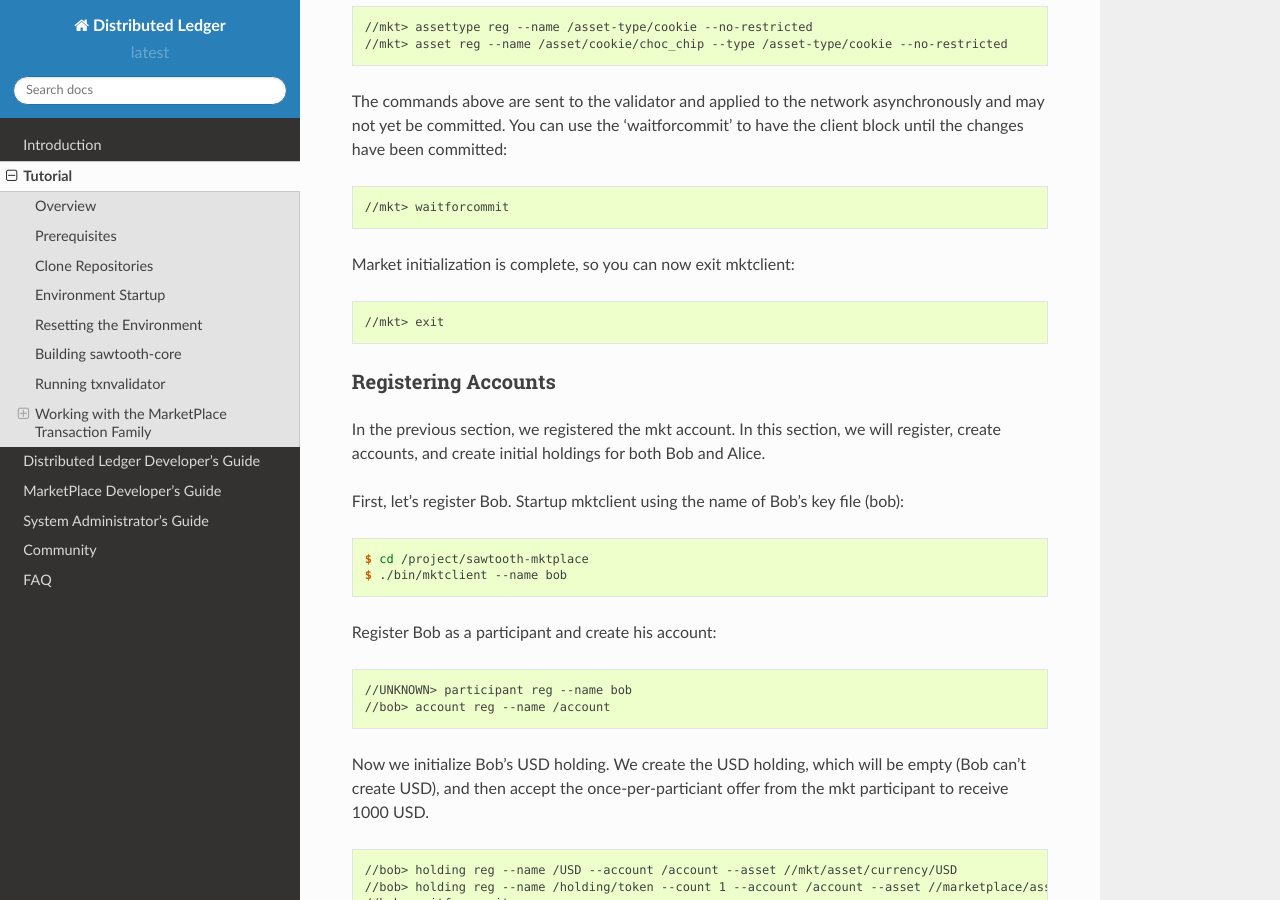
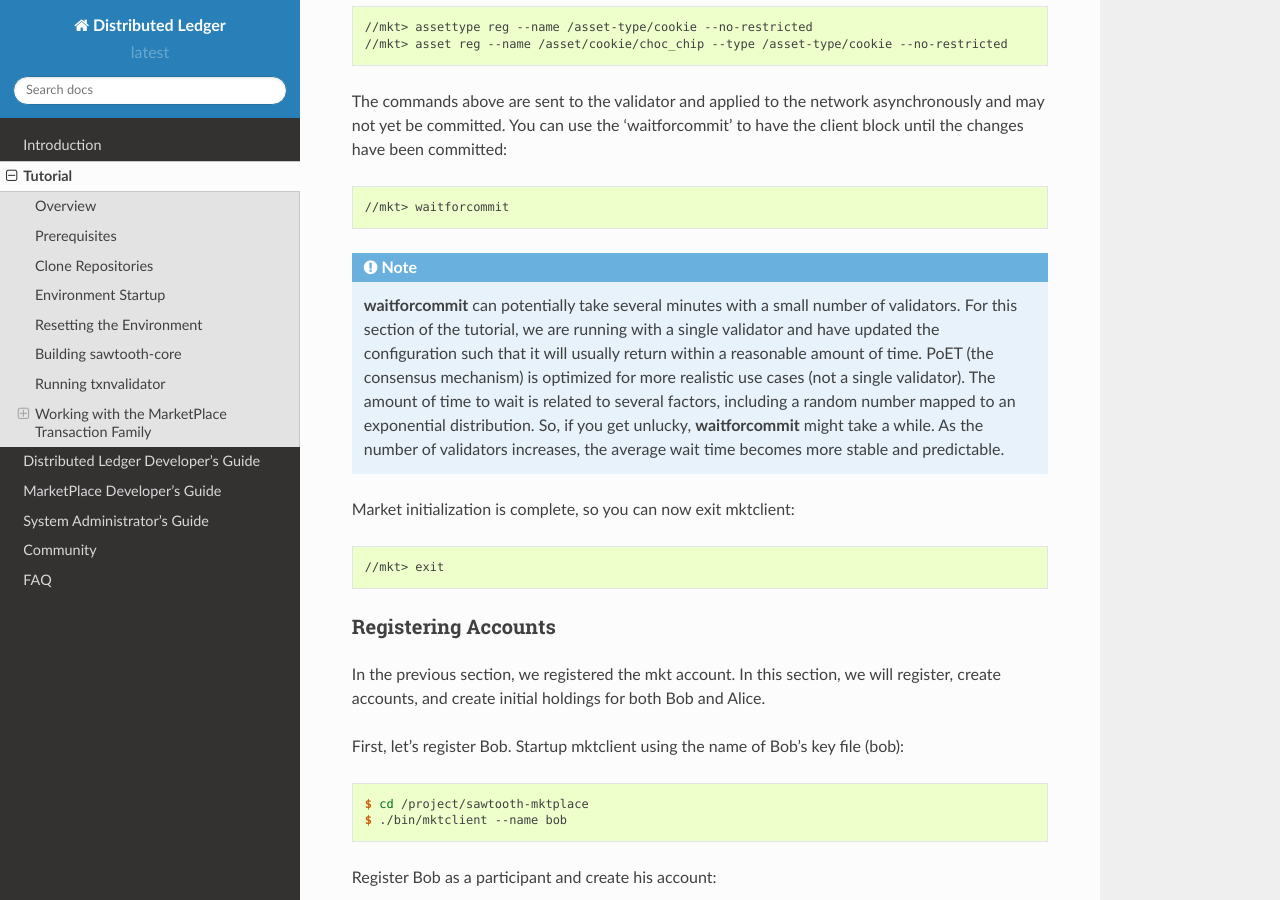
Before and after one commit to hyperledger-archives/sawtooth-core, a Sphinx documentation site: the page built from source/tutorial.rst, in a window 1280 px wide and 900 px high, scrolled down 5931 px. Built offline with Sphinx 7.4.7 and the Read the Docs theme 2.0.0, drawn with Linux system fonts in a browser that asks for light colours; pages that are not in the unit, such as notebooks, are missing from menus.

Commit message:
Add a high-level overview of waitforcommit to tutorial

```diff
--- a/source/tutorial.rst
+++ b/source/tutorial.rst
@@ -314,6 +314,19 @@ to have the client block until the changes have been committed:
 
    //mkt> waitforcommit
 
+.. note::
+
+   :command:`waitforcommit` can potentially take several minutes with a small
+   number of validators.  For this section of the tutorial, we are running with
+   a single validator and have updated the configuration such that it will
+   usually return within a reasonable amount of time.  PoET (the consensus
+   mechanism) is optimized for more realistic use cases (not a single
+   validator).  The amount of time to wait is related to several factors,
+   including a random number mapped to an exponential distribution.  So, if you
+   get unlucky, :command:`waitforcommit` might take a while.  As the number of
+   validators increases, the average wait time becomes more stable and
+   predictable.
+
 Market initialization is complete, so you can now exit mktclient:
 
 .. code-block:: none
```
